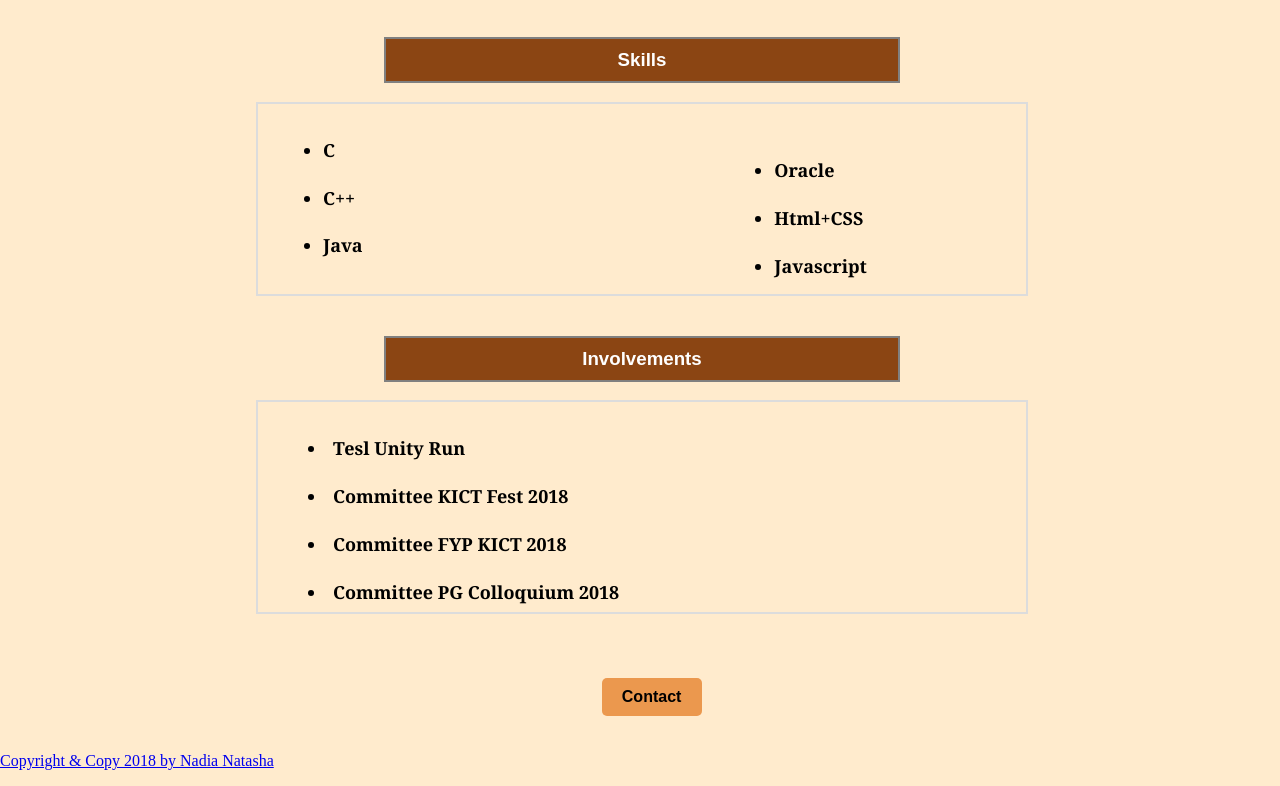
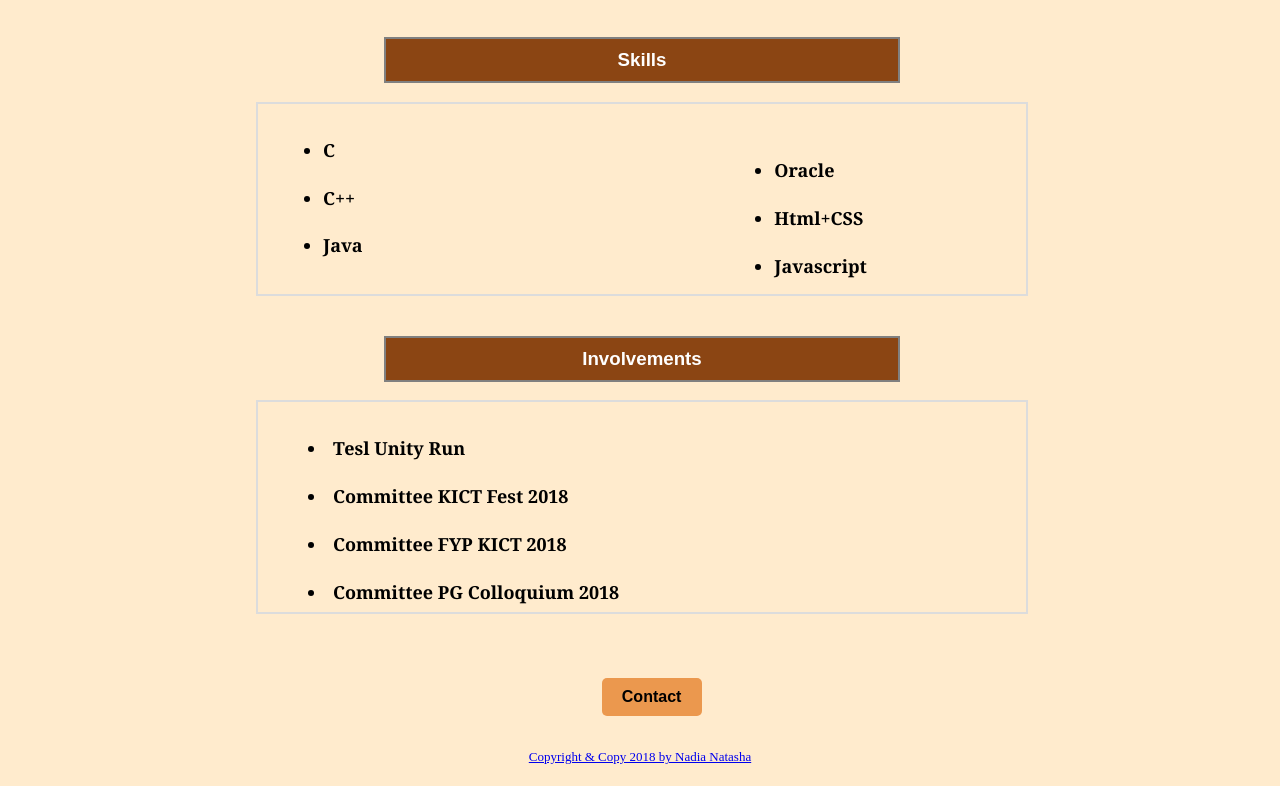
Before and after one commit to nadianatasha/nadianatasha.github.io, a plain HTML site: page index.html in a window 1280 px wide. Shown: the part 1556-2342 px from the top of the page. Drawn offline with Linux system fonts and the light colour scheme; a script that the page names is missing.

Commit message:
Update resume.css

```diff
--- a/resume.css
+++ b/resume.css
@@ -316,3 +316,10 @@ body{
   .sidenav {padding-top: 15px;}
   .sidenav a {font-size: 18px;}
 }
+
+
+footer {
+  text-align: center;
+  font-weight: lighter;
+  font-size: 13px;
+}
```
